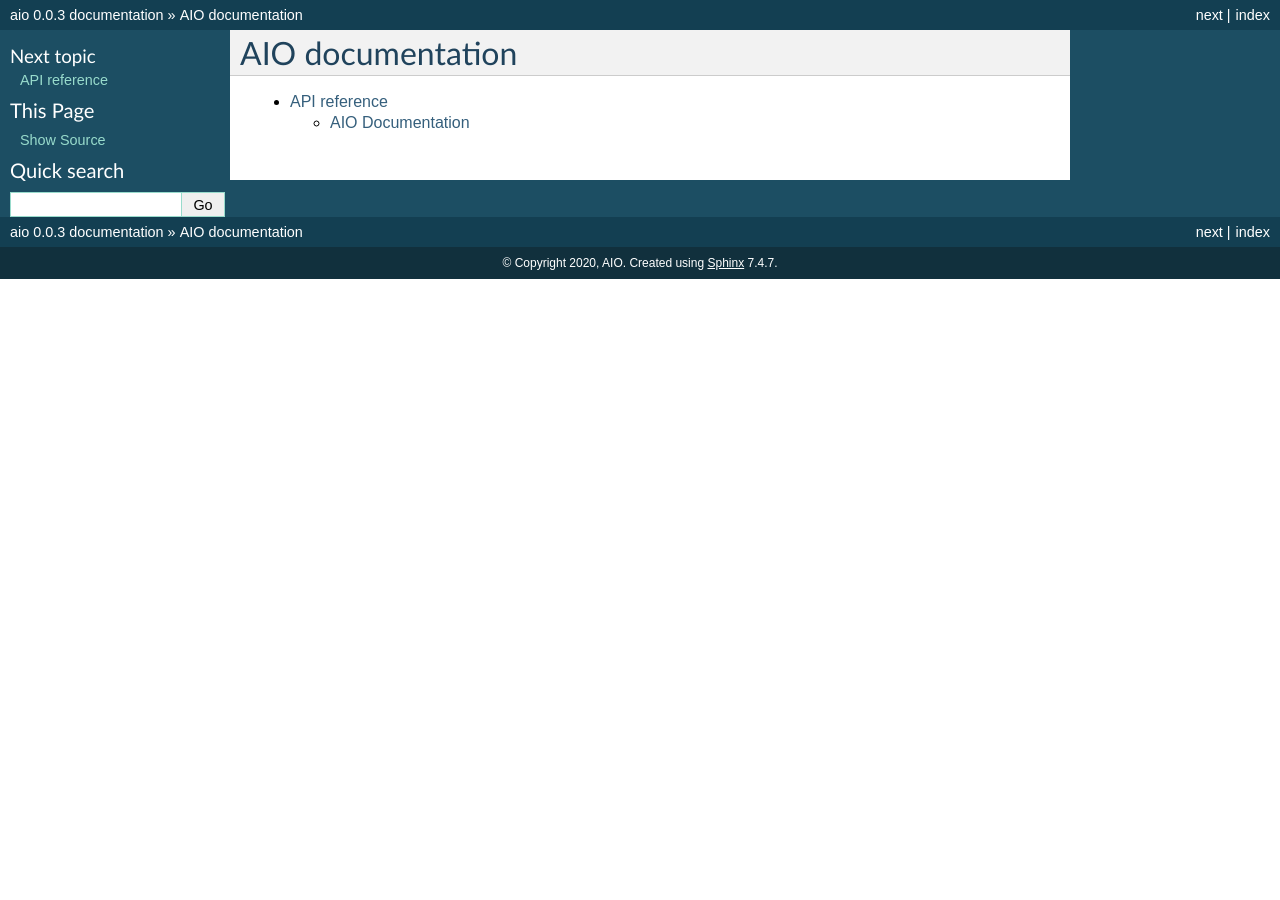
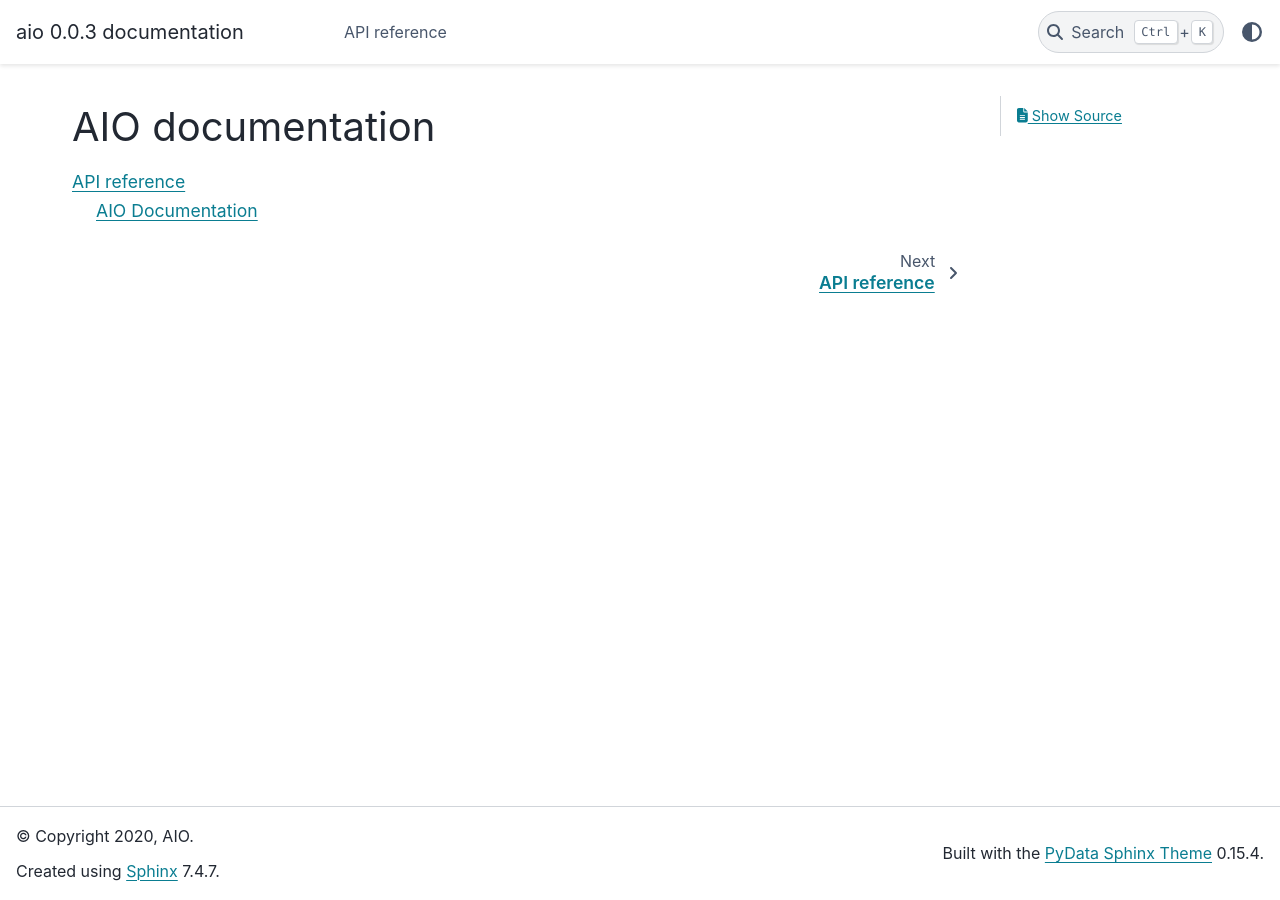
Before and after one commit to aioneers/aio, a Sphinx documentation site: the page built from aio/doc/source/index.rst, in a window 1280 px wide. Built offline with Sphinx 7.4.7 and the PyData theme 0.15.4, drawn with Linux system fonts in a browser that asks for light colours.

Commit message:
sphinx theme

```diff
--- a/aio/doc/source/conf.py
+++ b/aio/doc/source/conf.py
@@ -59,8 +59,8 @@ exclude_patterns = []
 # The theme to use for HTML and HTML Help pages.  See the documentation for
 # a list of builtin themes.
 #
-# html_theme = "pydata_sphinx_theme"
-html_theme = "classic"
+html_theme = "pydata_sphinx_theme"
+# html_theme = "classic"
 
 # Add any paths that contain custom static files (such as style sheets) here,
 # relative to this directory. They are copied after the builtin static files,
```
